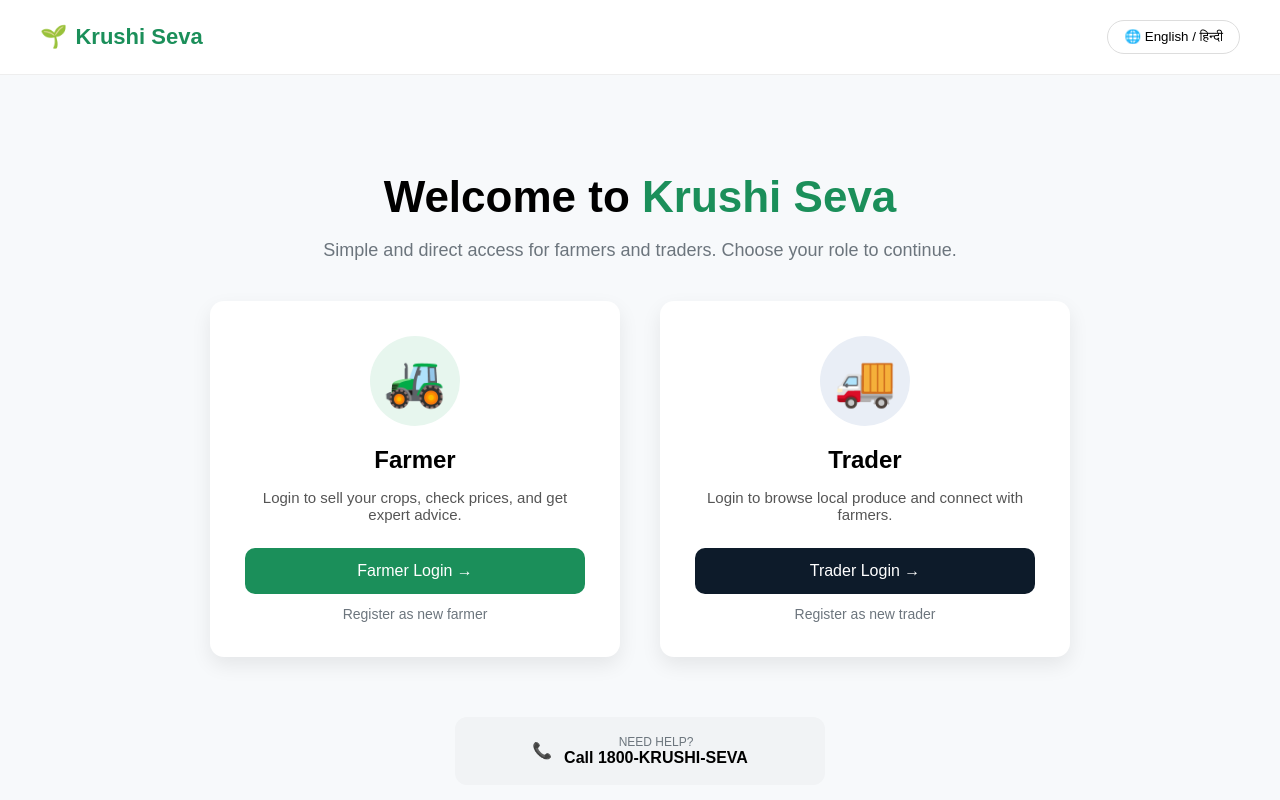
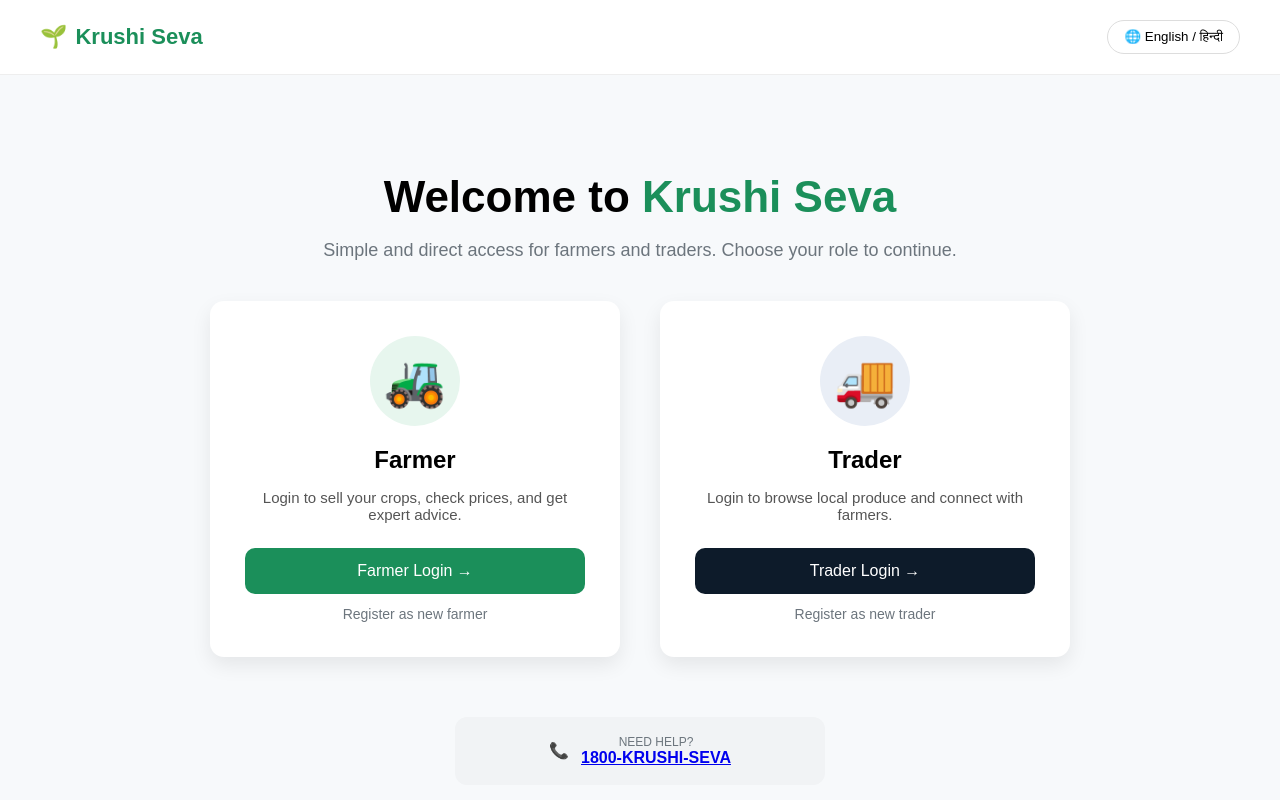
Before and after one commit to Ranjeet6639/Krushi-Seva, a React (Vite) app: page / in a window 1280 px wide. Shown: the top 800 px of the page. Built offline with nearby package versions, Linux system fonts and the light colour scheme.

Commit message:
generated tel-link in help section

```diff
--- a/src/App.jsx
+++ b/src/App.jsx
@@ -78,10 +78,16 @@ function Home() {
         <div className="help">
           <span>📞</span>
 
-          <div>
-            <p>NEED HELP?</p>
-            <h3>Call 1800-KRUSHI-SEVA</h3>
-          </div>
+           <div>
+        <p>NEED HELP?</p>
+
+        <h3>
+          <a href="tel:+918005787382" className="phone-link">
+            1800-KRUSHI-SEVA
+          </a>
+        </h3>
+
+      </div>
         </div>
 
       </section>
--- a/src/styles/help.css
+++ b/src/styles/help.css
@@ -24,3 +24,12 @@ margin:0;
 margin:2px 0;
 font-size:16px;
 }
+.phone-link{
+text-decoration:none;
+color:#000;
+font-weight:600;
+}
+
+.phone-link:hover{
+color:#1b8f5a;
+}
```
Also changed, not shown: src/components/HelpSection.jsx (+7 -1 lines).
